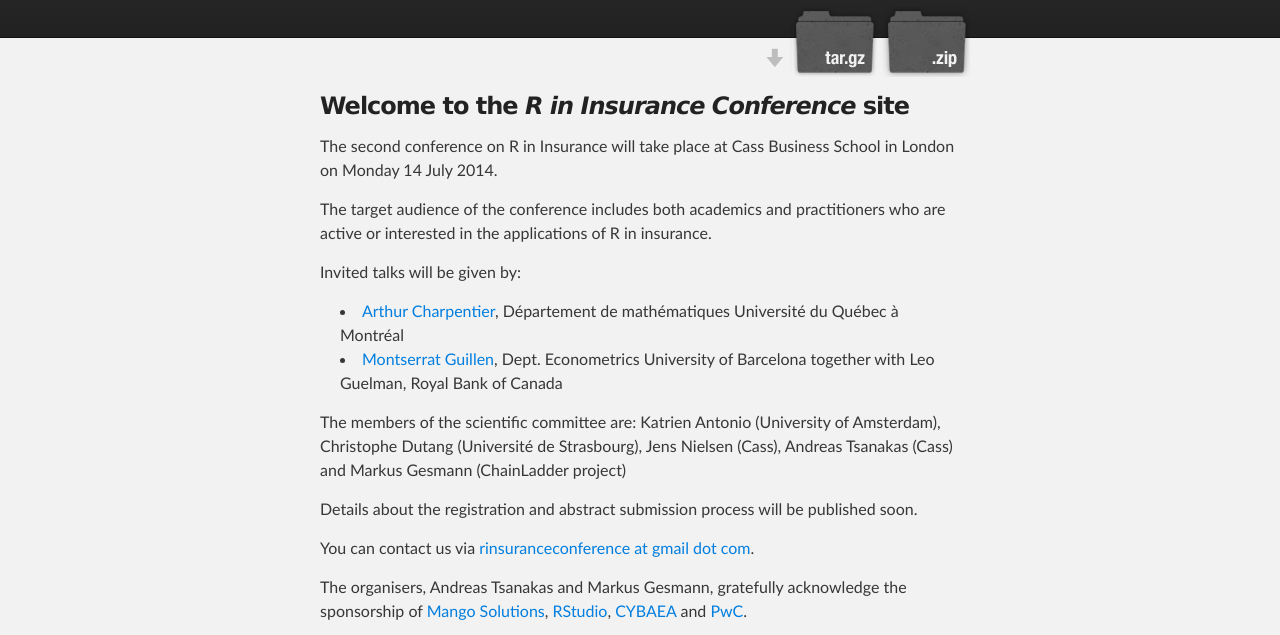
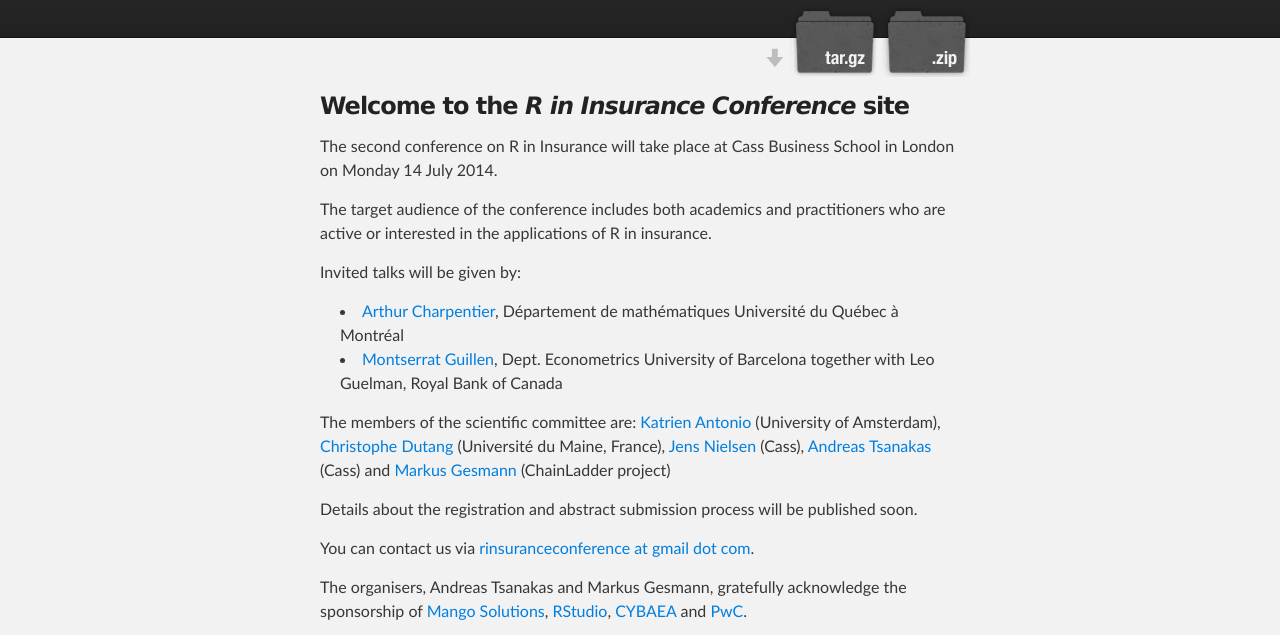
Before and after one commit to mages/R_in_Insurance_2014, a plain HTML site: page index.html in a window 1280 px wide. Shown: the part 136-771 px from the top of the page. Drawn offline with Linux system fonts and the light colour scheme.

Commit message:
Update index.html

```diff
--- a/index.html
+++ b/index.html
@@ -52,9 +52,10 @@ Guillen</a>, Dept. Econometrics University of Barcelona together with
 Leo Guelman, Royal Bank of Canada</li>
 </ul>
 <p>
-  The members of the scientific committee are: Katrien Antonio (University of Amsterdam),
-  Christophe Dutang (Université de Strasbourg), Jens Nielsen (Cass), Andreas Tsanakas (Cass)
-  and Markus Gesmann (ChainLadder project)
+  The members of the scientific committee are: <a href="http://www.uva.nl/over-de-uva/organisatie/medewerkers/content/a/n/k.antonio/k.antonio.html">Katrien Antonio</a> (University of Amsterdam),
+  <a href="http://perso.univ-lemans.fr/~cdutang/">Christophe Dutang</a> (Université du Maine, France), <a href="http://www.cass.city.ac.uk/experts/J.Nielsen">Jens Nielsen</a> (Cass),
+  <a href="http://www.cass.city.ac.uk/experts/A.Tsanakas">Andreas Tsanakas</a> (Cass)
+  and <a href="http://lamages.blogspot.co.uk/p/blog-page.html">Markus Gesmann</a> (ChainLadder project)
 </p>
 <p>
 Details about the registration and abstract submission process will be published soon.
```
